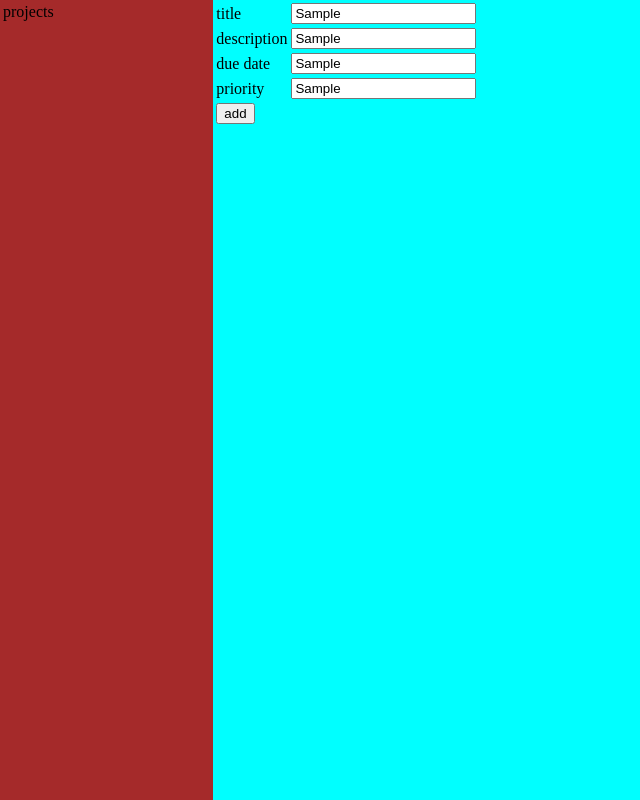
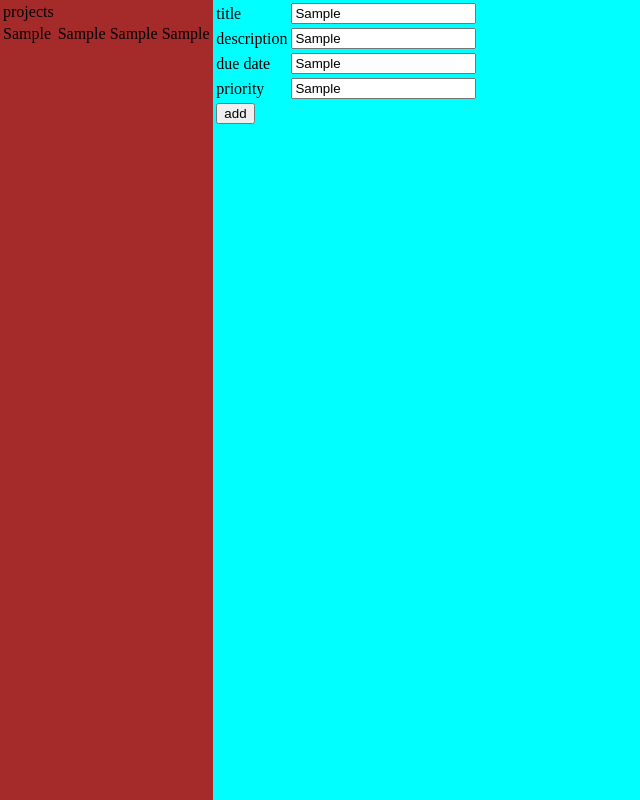
Before and after one commit to hchdhry/to-do-list, a website built with webpack: page dist/index.html in a window 1280 px wide. Both pictures are taken after typing "Sample", "Sample", "Sample", "Sample" into the empty fields and a click on the button "add". Shown: the whole page, without its empty margins (0-640 px from the left). Built offline with nearby package versions, Linux system fonts and the light colour scheme; files whose address does not match are found by name.

Commit message:
adds functionality to dynamically generate divs for project list

```diff
--- a/src/index.js
+++ b/src/index.js
@@ -2,7 +2,9 @@ import { task } from "./yee"
 import make from "./array"
 
 const button=document.querySelector("button")
+const project= document.getElementById("project-list")
 
+const array=[];
 button.addEventListener("click",function(event){
     event.preventDefault();
     const title = document.getElementById('title').value;
@@ -11,21 +13,36 @@ button.addEventListener("click",function(event){
     const priority = document.getElementById('priority').value;
     const yee =new task(title,description,dueDate,priority)
     array.push(yee)
+    console.log(array[2])
+    createtask()
 
 })
 
-const array=[];
+function createtask(){
+    for(let i=0;i<=array.length;i++){
+        var activity=array[i];
+        console.log(activity);
 
-for(i=0;i>array.length;i++){
-    row=document.createElement('tr')
-    tcell=document.createElement('td')
-    dcell=document.createElement('td')
-    ucell=document.createElement('td')
-    pcell=document.createElement('td')
+        const row = document.createElement('tr');
+        const tcell = document.createElement('td');
+        const dcell = document.createElement('td');
+        const ucell = document.createElement('td');
+        const pcell = document.createElement('td');
 
 
-   row.classlist.add("row")
+        project.appendChild(row);
+        row.appendChild(tcell);
+        row.appendChild(dcell);
+        row.appendChild(ucell);
+        row.appendChild(pcell);
+
+        tcell.textContent=activity.title;
+        dcell.textContent=activity.description;
+        ucell.textContent=activity.dueDate;
+        pcell.textContent=activity.priority;
 
 
 
-}
+
+
+    }}
```
Also changed, not shown: dist/index.html, dist/main.js.
